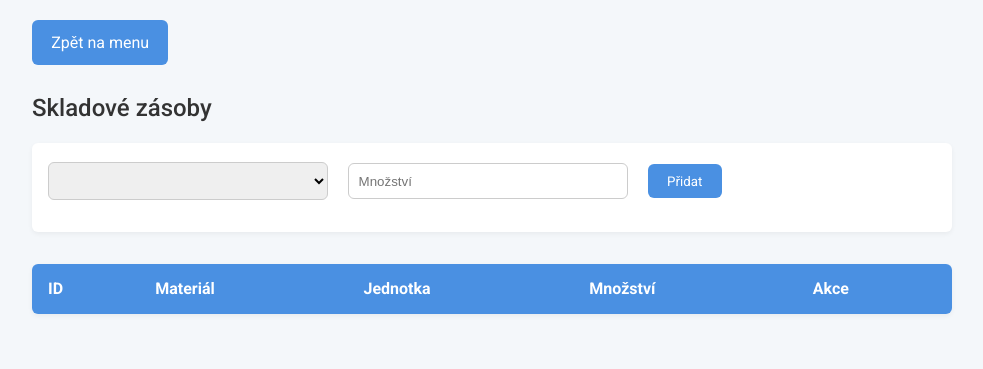
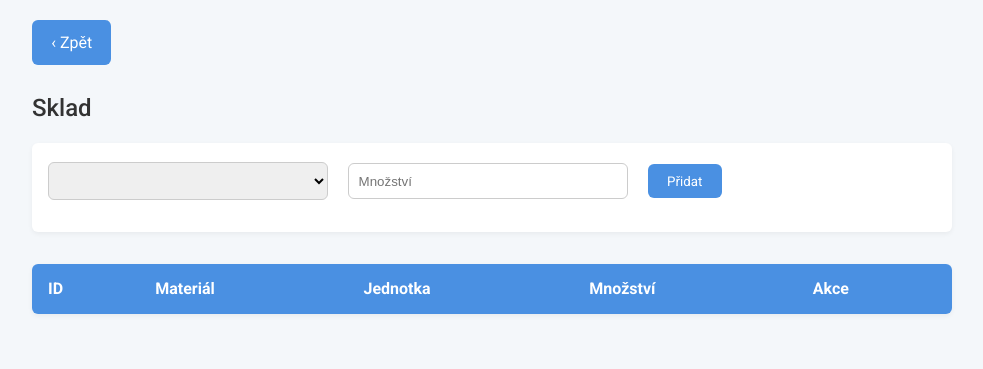
Before and after one commit to Daniel01N/elektrikar-app, a website: page public/stock.html in a window 1280 px wide. Shown: the whole page, without its empty margins (148-1131 px from the left). Drawn offline with Linux system fonts and the light colour scheme; no server answers.

Commit message:
Update stock.html

```diff
--- a/public/stock.html
+++ b/public/stock.html
@@ -1,24 +1,17 @@
 <!DOCTYPE html>
 <html lang="cs">
-<head>
-  <meta charset="UTF-8">
-  <title>Skladové zásoby</title>
-  <link href="https://fonts.googleapis.com/css2?family=Roboto:wght@300;400;500;700&display=swap" rel="stylesheet">
-  <link rel="stylesheet" href="css/style.css">
-</head>
+<head><meta charset="UTF-8"><title>Sklad</title><link rel="stylesheet" href="css/style.css"></head>
 <body>
   <div class="container">
-    <a href="index.html" class="return-btn">Zpět na menu</a>
-    <h2>Skladové zásoby</h2>
+    <a href="index.html" class="return-btn">‹ Zpět</a>
+    <h2>Sklad</h2>
     <form id="stk-form">
       <select name="material_id" required></select>
-      <input  name="quantity" type="number" step="0.01" placeholder="Množství" required>
+      <input name="quantity" type="number" step="0.01" placeholder="Množství" required>
       <button type="submit">Přidat</button>
     </form>
     <table id="stk-table">
-      <thead>
-        <tr><th>ID</th><th>Materiál</th><th>Jednotka</th><th>Množství</th><th>Akce</th></tr>
-      </thead>
+      <thead><tr><th>ID</th><th>Materiál</th><th>Jednotka</th><th>Množství</th><th>Akce</th></tr></thead>
       <tbody></tbody>
     </table>
   </div>
```
